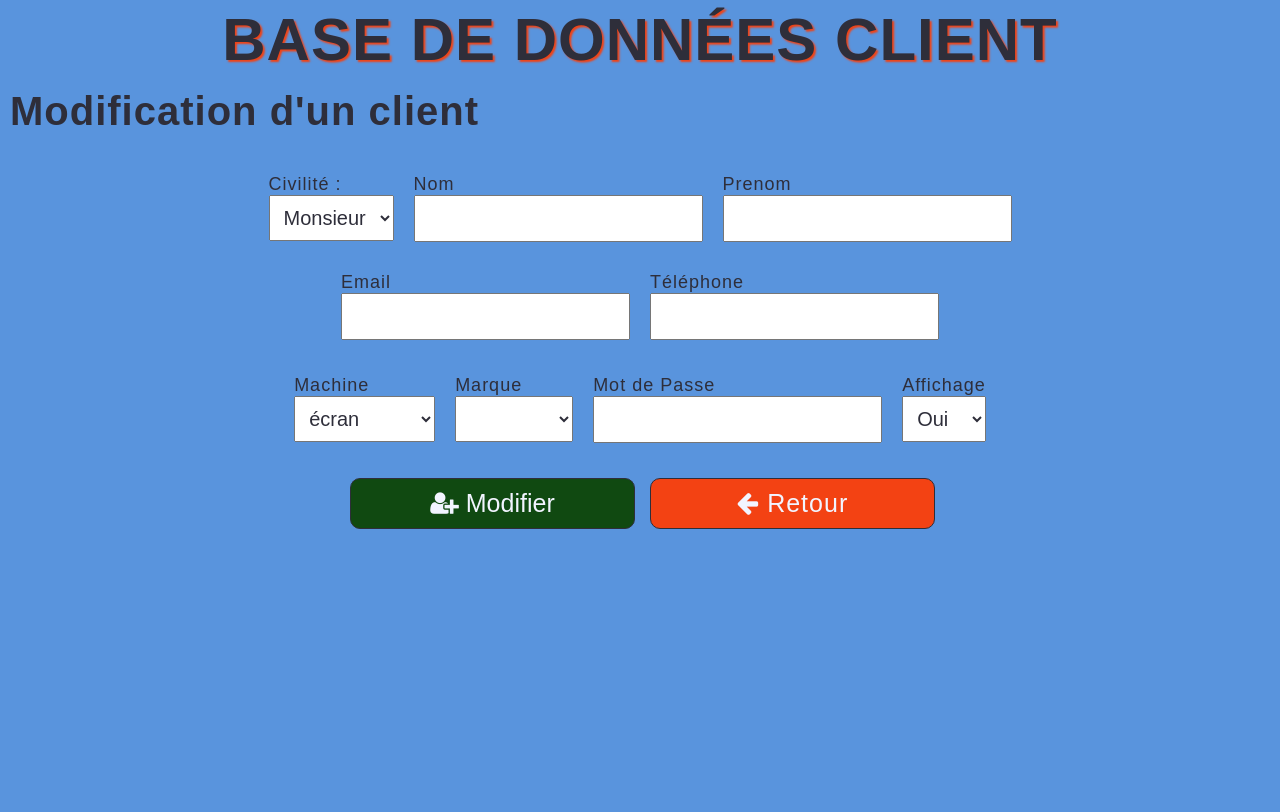
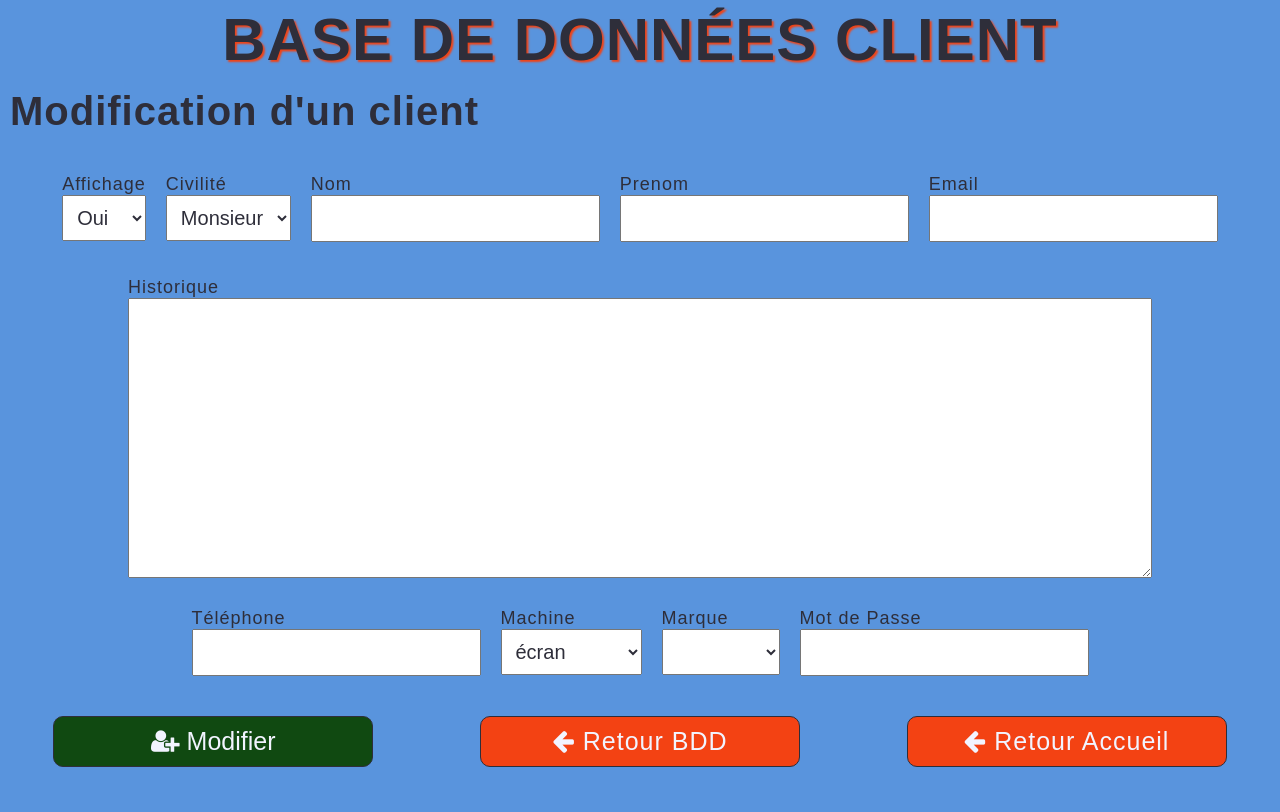
Before and after one commit to sulumor/application-cardex, a PHP site: page /admin/update.php in a window 1280 px wide. Before the commit the page ends 529 px from the top, so only its background shows below. Run offline with PHP 8.4, Linux system fonts and the light colour scheme; data comes from the database, SQL or seed files in the repository; data that the repository does not hold is empty.

Commit message:
création partie historique

```diff
--- a/admin/update.php
+++ b/admin/update.php
@@ -5,7 +5,7 @@
         $id = checkInput($_GET['id']);
     }
 
-    $civilite = $first_name = $last_name = $phone = $email = $brand = $items = $password = $affichage = $phoneError = $emailError = "";
+    $civilite = $first_name = $last_name = $phone = $email = $brand = $items = $password = $affichage = $historique = $phoneError = $emailError = "";
 
     if(!empty($_POST)){
         $civilite   =checkInput($_POST['civilite']);
@@ -16,6 +16,7 @@
         $brand      = checkInput($_POST['brand']);
         $items      = checkInput($_POST['items']);
         $password   = checkInput($_POST['password']);
+        $historique = checkInput($_POST['historique']);
         $affichage  = checkInput($_POST['affichage']);
         $isSuccess  = true;
 
@@ -39,8 +40,8 @@
 
         if($isSuccess){
         $db = Database::connect();
-        $statement = $db->prepare("UPDATE cardex set civilite = ?, affichage = ?, last_name = ?, first_name = ?, email = ?, phone = ?, items_category = ?, brand_category = ?, password = ? WHERE id = ?");
-        $statement->execute(array($civilite, $affichage, $last_name, $first_name, $email, $phone, $items, $brand, $password, $id));
+        $statement = $db->prepare("UPDATE cardex set civilite = ?, affichage = ?, last_name = ?, first_name = ?, email = ?, phone = ?, items_category = ?, brand_category = ?, password = ?, historique = ? WHERE id = ?");
+        $statement->execute(array($civilite, $affichage, $last_name, $first_name, $email, $phone, $items, $brand, $password,$historique, $id));
         Database::disconnect();
         header("Location: index.php");
         }
@@ -57,6 +58,7 @@
         $brand      = $client['brand_category'];
         $items      = $client['items_category'];
         $password   = $client['password'];
+        $historique = $client['historique'];
         $affichage  = $client['affichage'];
         Database::disconnect();
     }
@@ -93,7 +95,14 @@
             <form class="form" role="form" action="<?php echo 'update.php?id='.$id; ?>" method="post">
                 <div class="row">
                     <div class="form-group">
-                        <label for="civilite">Civilité :</label>
+                        <label for="affichage"> Affichage </label>
+                        <select class = "form-control" name="affichage">
+                            <option selected = "selected" value="oui"> Oui </option>
+                            <option value="non"> Non </option>
+                        </select>
+                    </div>
+                    <div class="form-group">
+                        <label for="civilite">Civilité</label>
                         <select name="civilite" class = "form-control">
                             <option value="Mr">Monsieur</option>
                             <option value="Mme">Madame</option>
@@ -107,20 +116,25 @@
                         <label for="firstname">Prenom</label>
                         <input type="text" name="first_name" value="<?php echo $first_name; ?>">
                     </div>
-                </div>
-                <div class="row">
                     <div class="form-group">
                         <label for="email">Email</label>
                         <input type="text" name="email" value="<?php echo $email; ?>">
                         <p><?php echo $emailError;?></p>
                     </div>
+
+                </div>
+                <div class="row">
+                    <div class="form-group histo">
+                        <label for="historique">Historique</label>
+                        <textarea  class="full" name="historique"><?= $historique?></textarea>
+                    </div>
+                </div>
+                <div class="row">
                     <div class="form-group">
                         <label for="phone">Téléphone</label>
                         <input type="text" name="phone" value="<?php echo $phone;?>">
                         <p><?php echo $phoneError;?></p>
                     </div>
-                </div>
-                <div class="row">
                     <div class="form-group">
                         <label for="items">Machine </label>
                         <select class="form-control" name="items">
@@ -155,17 +169,11 @@
                         <label for="password">Mot de Passe</label>
                         <input type="text" name="password" value="<?php echo $password; ?>">
                     </div>
-                    <div class="form-group">
-                        <label for="affichage"> Affichage </label>
-                        <select class = "form-control" name="affichage">
-                            <option selected = "selected" value="oui"> Oui </option>
-                            <option value="non"> Non </option>
-                        </select>
-                    </div>
                 </div>
                 <div class="btns-container">
                     <button type="submit"><span class="fa fa-user-plus"></span> Modifier</button>
-                    <a  href="index.php"><span class="fa fa-arrow-left"></span> Retour</a>
+                    <a  href="index.php"><span class="fa fa-arrow-left"></span> Retour BDD</a>
+                    <a  href="../index.php"><span class="fa fa-arrow-left"></span> Retour Accueil</a>
                 </div>
             </form>
         </div>
--- a/style.css
+++ b/style.css
@@ -46,6 +46,15 @@ form{
     flex-flow: column wrap;
     margin: 10px;
 }
+
+.histo{
+    flex-direction: column;
+}
+.full{
+    width: 80vw;
+    height: 35vh;
+    padding: 10px;
+}
 input, select{
     width: 100%;
     height: auto;
@@ -62,7 +71,7 @@ label{
     align-items: center;
     justify-content: space-between;
     min-width: 600px;
-    margin-right: 10px;
+    width: 100%;
 }
 a, button{
     padding: 10px;
@@ -71,7 +80,7 @@ a, button{
     text-align: center;
     border: 1px solid #2e2e3a;
     border-radius: 10px;
-    width: 50%;
+    width: 25%;
     color:#F2F4FF;
 }
 a{
@@ -80,7 +89,6 @@ a{
 }
 button{
     background: #104911;
-    margin: auto 15px;
 }
 table{
     display: table;
@@ -111,8 +119,14 @@ tbody tr:nth-child(even) {
     justify-content: center;
     border:none;
 }
-.action .btn{
+.action a{
     margin: auto;
+    display: flex;
+    justify-content: center;
+    align-items: center;
+    font-size: 20px;
+    height: 35px;
+    width: 35px;
 }
 
 /* message */
```
Also changed, not shown: admin/index.php (+5 -2 lines), index.php (+22 -10 lines), sauvegarde.php (added, +17 -0 lines).
